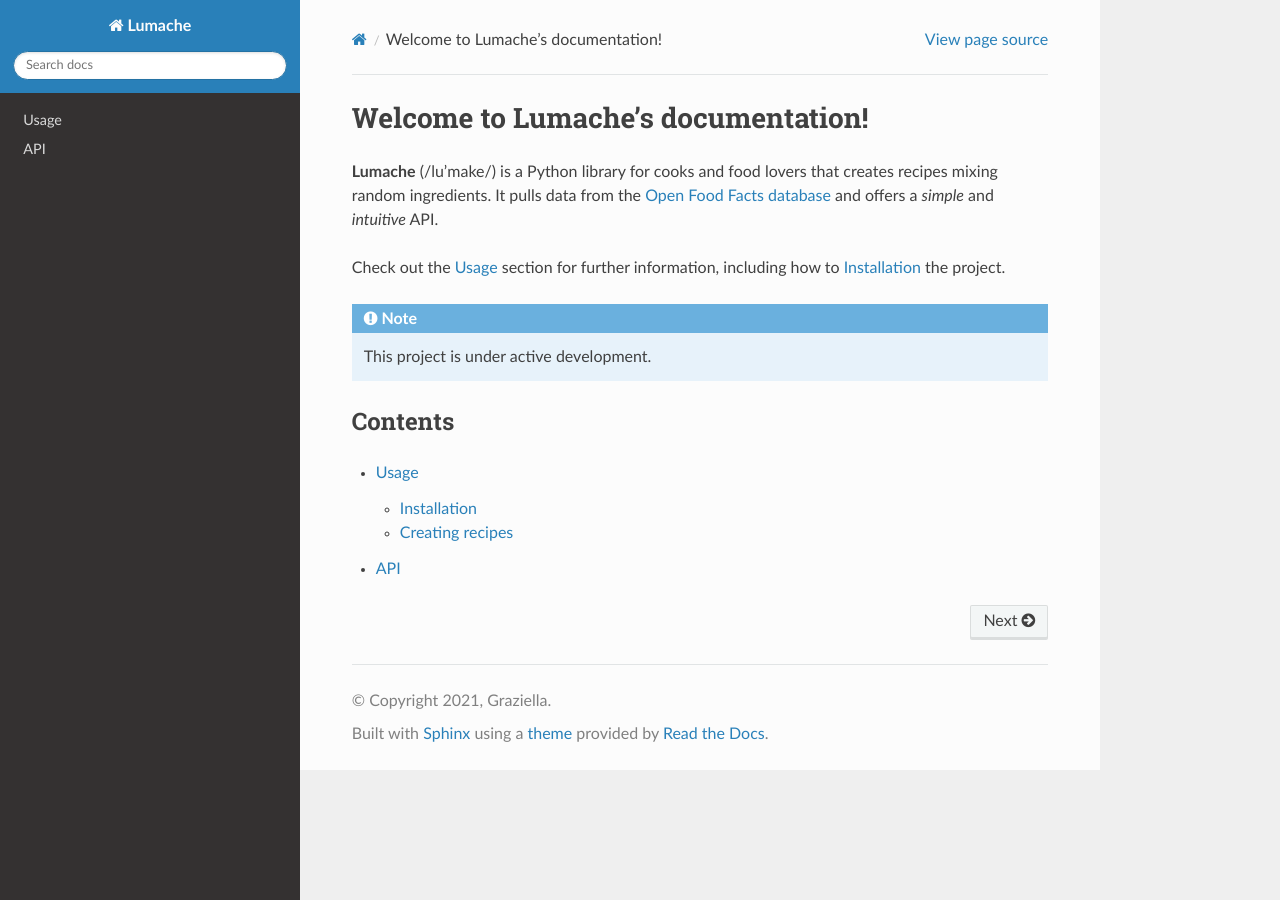
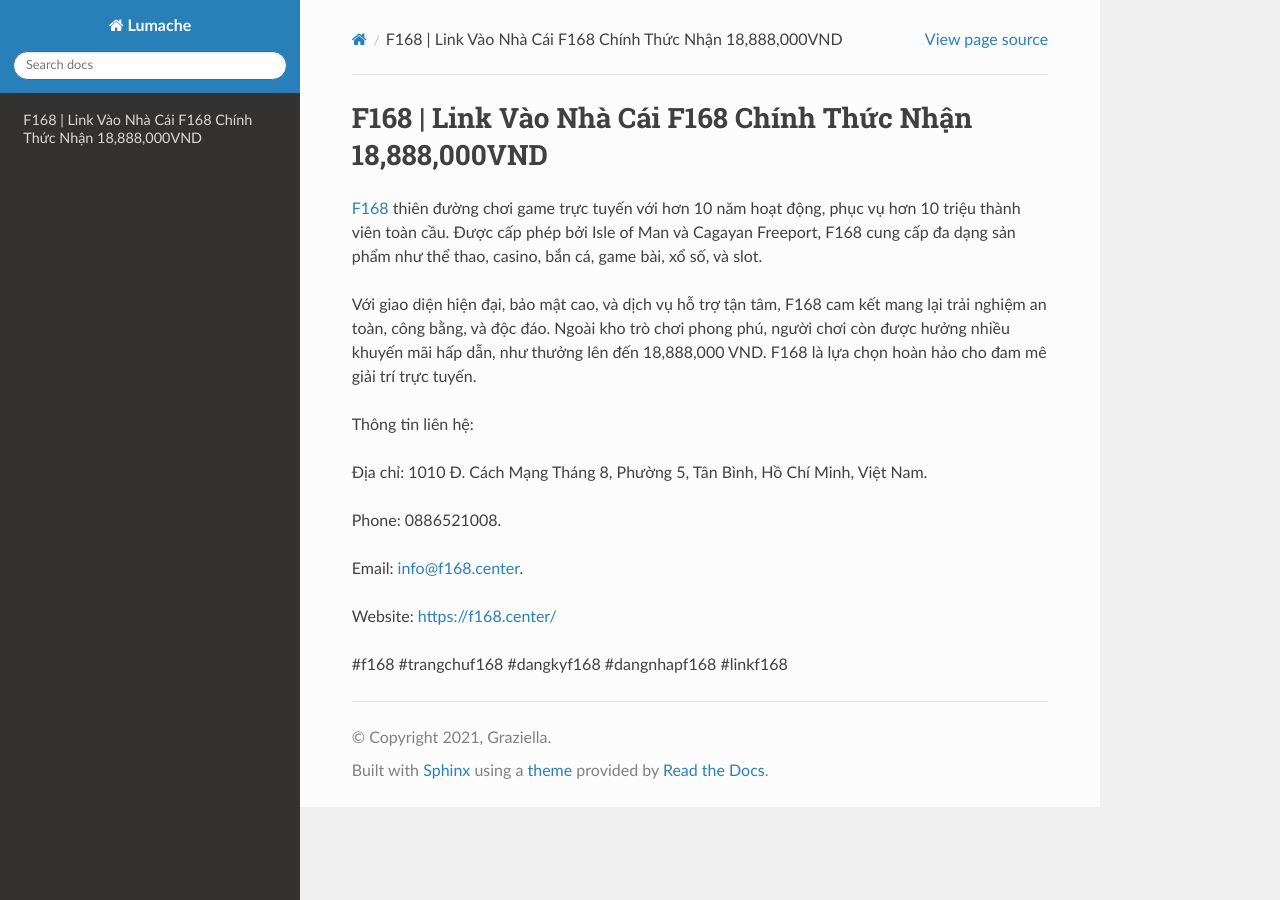
Before and after one commit to syvan0897/f168center, a Sphinx documentation site: the page built from docs/source/index.rst, in a window 1280 px wide. Built offline with Sphinx 7.4.7 and the Read the Docs theme 3.1.0, drawn with Linux system fonts in a browser that asks for light colours.

Commit message:
Update index.rst

```diff
--- a/docs/source/index.rst
+++ b/docs/source/index.rst
@@ -1,22 +1,18 @@
-Welcome to Lumache's documentation!
+F168 | Link Vào Nhà Cái F168 Chính Thức Nhận 18,888,000VND
 ===================================
 
-**Lumache** (/lu'make/) is a Python library for cooks and food lovers
-that creates recipes mixing random ingredients.
-It pulls data from the `Open Food Facts database <https://world.openfoodfacts.org/>`_
-and offers a *simple* and *intuitive* API.
+`F168 <https://f168.center/>`_ thiên đường chơi game trực tuyến với hơn 10 năm hoạt động, phục vụ hơn 10 triệu thành viên toàn cầu. Được cấp phép bởi Isle of Man và Cagayan Freeport, F168 cung cấp đa dạng sản phẩm như thể thao, casino, bắn cá, game bài, xổ số, và slot.
 
-Check out the :doc:`usage` section for further information, including
-how to :ref:`installation` the project.
+Với giao diện hiện đại, bảo mật cao, và dịch vụ hỗ trợ tận tâm, F168 cam kết mang lại trải nghiệm an toàn, công bằng, và độc đáo. Ngoài kho trò chơi phong phú, người chơi còn được hưởng nhiều khuyến mãi hấp dẫn, như thưởng lên đến 18,888,000 VND. F168 là lựa chọn hoàn hảo cho đam mê giải trí trực tuyến.
 
-.. note::
+Thông tin liên hệ:
 
-   This project is under active development.
+Địa chỉ: 1010 Đ. Cách Mạng Tháng 8, Phường 5, Tân Bình, Hồ Chí Minh, Việt Nam.
 
-Contents
---------
+Phone: 0886521008.
 
-.. toctree::
+Email: info@f168.center.
 
-   usage
-   api
+Website: https://f168.center/
+
+#f168 #trangchuf168 #dangkyf168 #dangnhapf168 #linkf168
```
